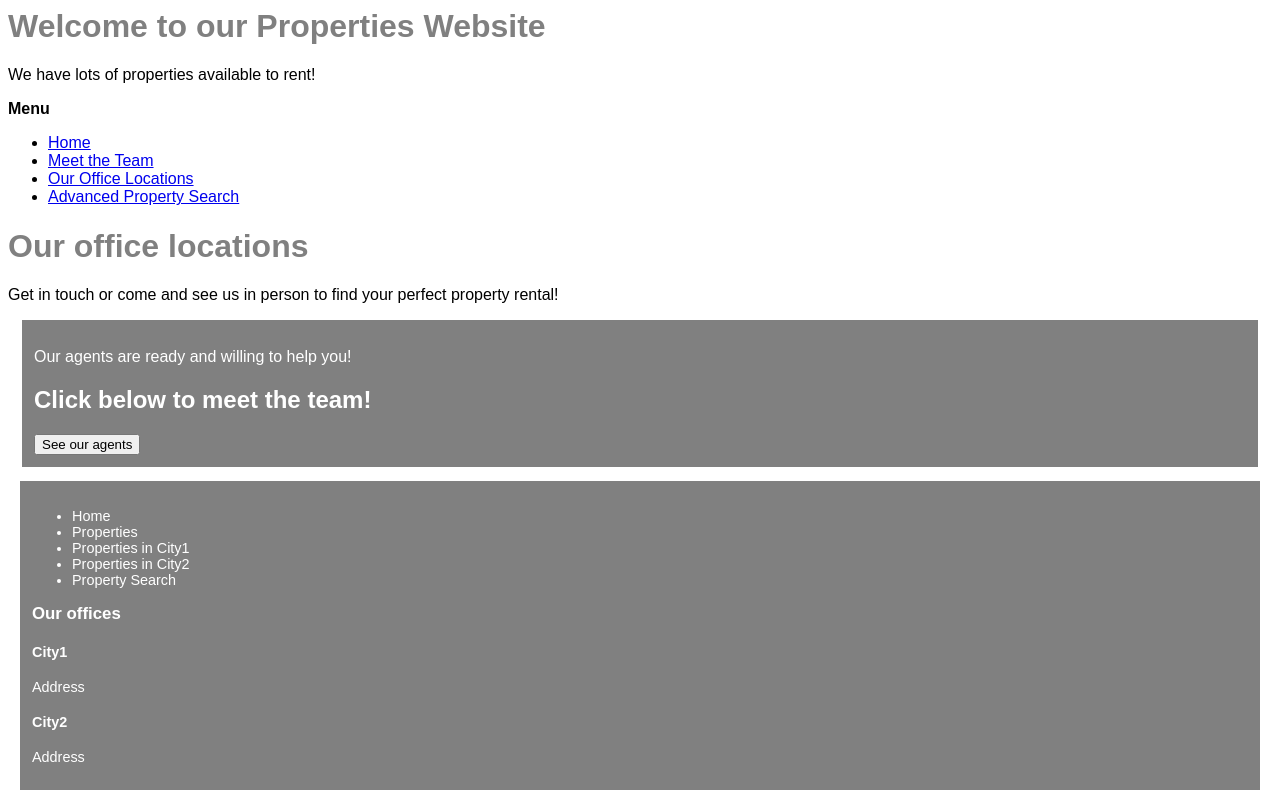
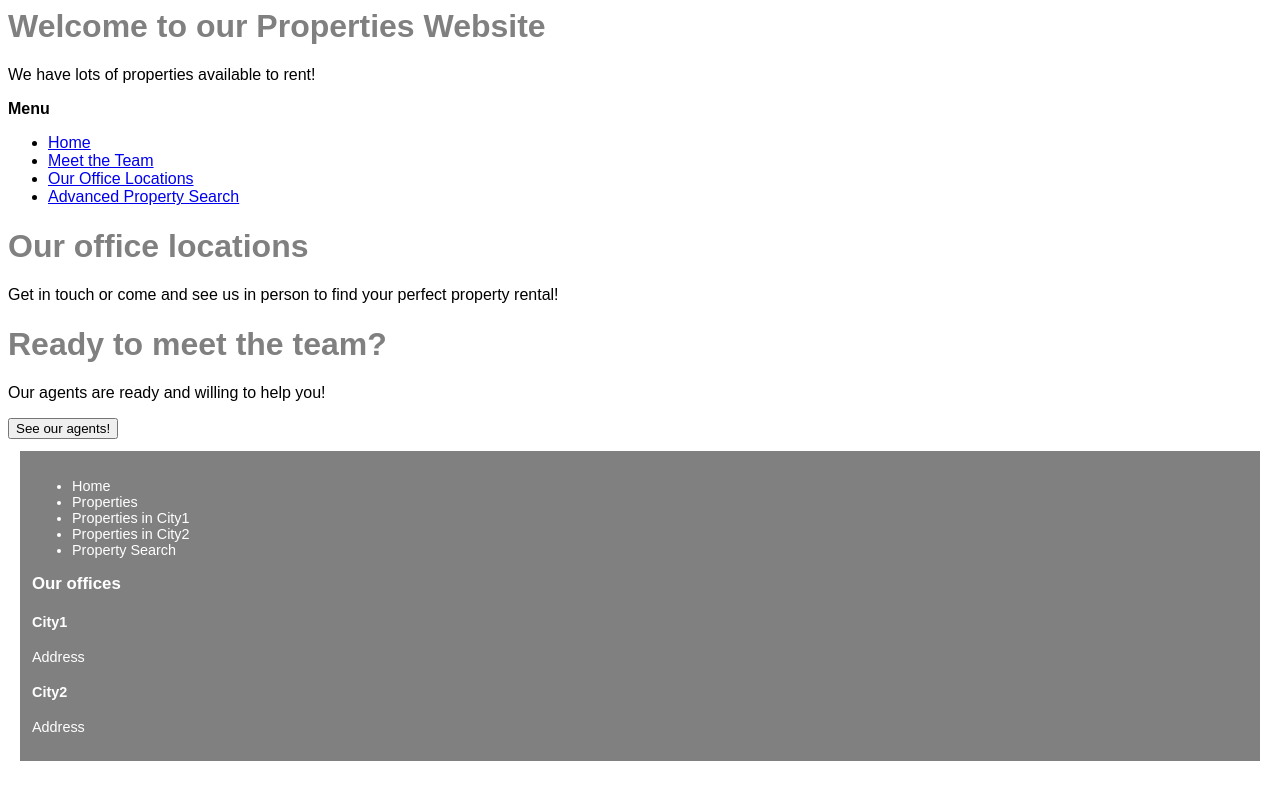
Before and after one commit to richardgourley/property-manager-django-project, a Django app: template properties/templates/properties/locations.html in a window 1280 px wide. Shown: the top 790 px of the page. After the commit the page ends 761 px from the top, so only its background shows below. Run offline with Django 3.2, Linux system fonts and the light colour scheme; the template is opened without the code that fills it, so the values that code supplies are empty.

Commit message:
Office locations displayed in card format

```diff
--- a/properties/templates/properties/locations.html
+++ b/properties/templates/properties/locations.html
@@ -1,21 +1,33 @@
 {% extends 'properties/base.html' %}
 
 {% block content %}
-    <h1>Our office locations</h1>
-    <p>Get in touch or come and see us in person to find your perfect property rental!</p>
+<div class="container-fluid text-white bg-primary shadow">
+    <div class="container text-center justify-content-center pt-5 pb-5">
+        <h1>Our office locations</h1>
+        <p>Get in touch or come and see us in person to find your perfect property rental!</p>
+    </div>
+</div>
 
+<div class="container pt-5">
+    <div class="row">
     {% for o in offices %}
-    <div style="border:2px solid lightgrey; margin:14px;">
-        <div style="padding:12px;">
-            <h2>{{ o.office_name }}</h2>
-            <p>{{ o.address }}</p>
+        <div class="col-sm-6">
+            <div class="card mb-3 shadow-sm">
+                <div class="card-body">
+                    <h2 class="card-title">{{ o.office_name }}</h2>
+                    <p class="card-text">{{ o.address|linebreaks }}</p>
+                </div>
+            </div>
         </div>
+
+    {% endfor %}
     </div>
-    {% endfor %}
+</div>
 
-    <div style="background-color:grey; color:white; margin:14px; padding:12px">
-        <p>Our agents are ready and willing to help you!</p>
-        <h2 style="color:white;">Click below to meet the team!</h2>
-        <button>See our agents</button>
-    </div>
+<div class="container pt-5 pb-5 text-center">
+    <h1 class="text-muted">Ready to meet the team?</h1>
+    <p class="text-muted">Our agents are ready and willing to help you!</p>
+    <a href="{% url 'properties:agents' %}"><button class="btn btn-primary">See our agents!</button></a>
+</div>
+
 {% endblock %}
```
